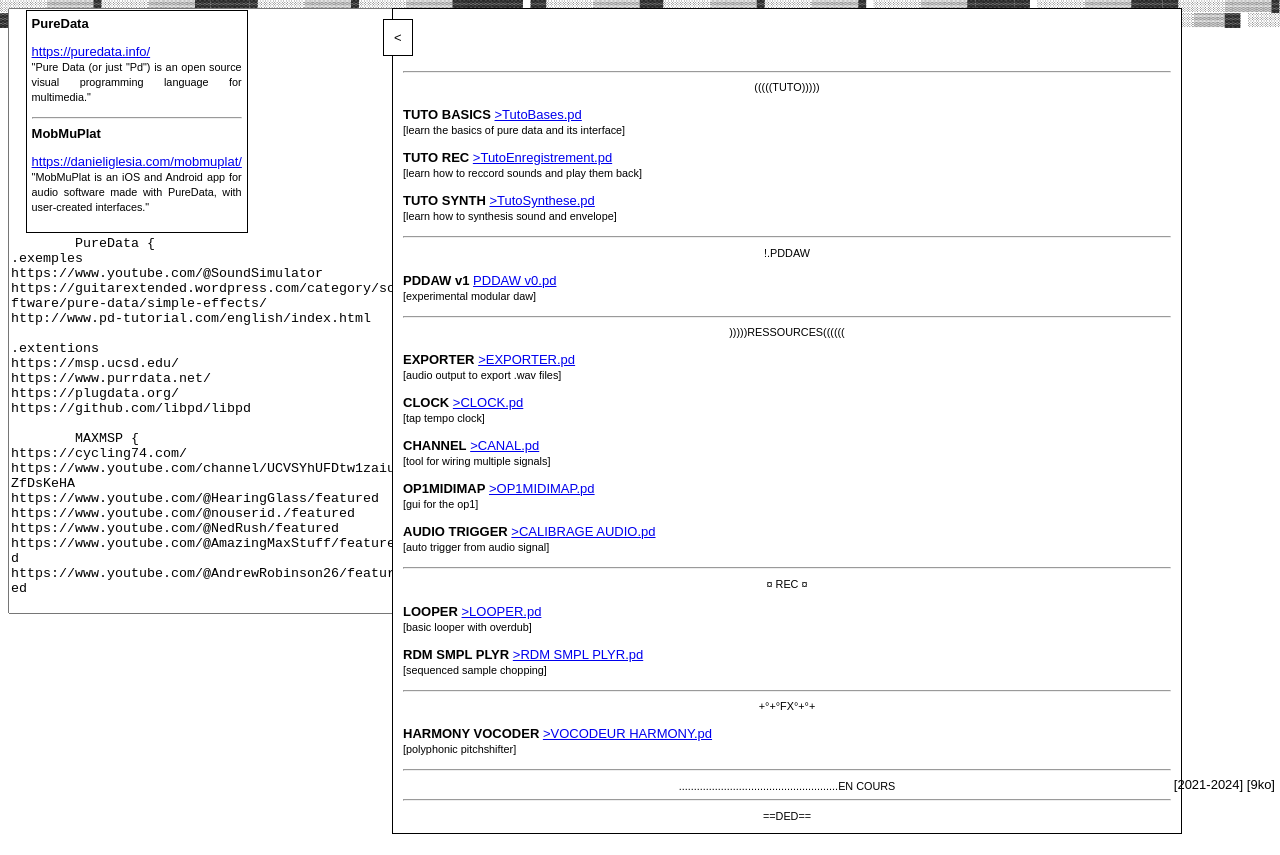
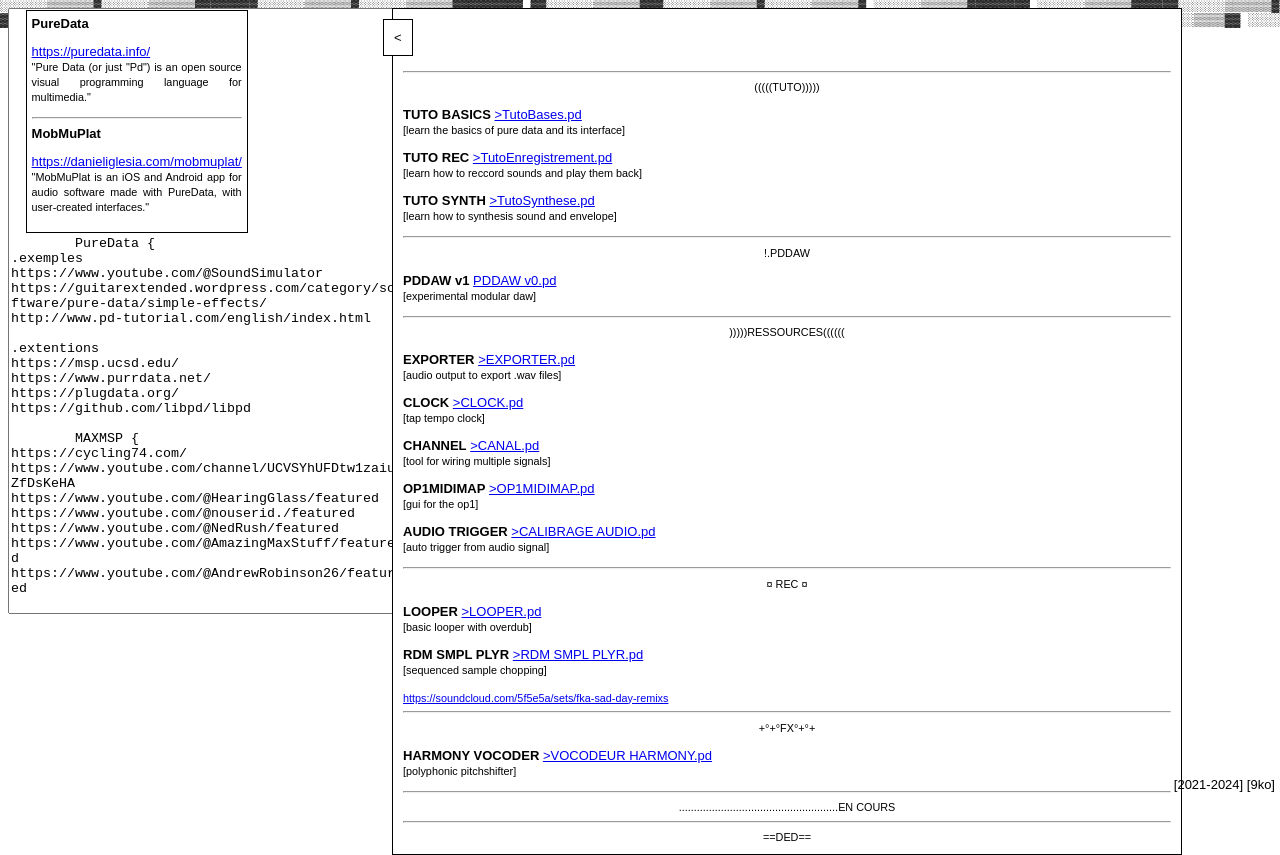
Before and after one commit to 5f5e5a/site, a plain HTML site: page patches.html in a window 1280 px wide. Before the commit the page ends 834 px from the top, so only its background shows below. Drawn offline with Linux system fonts and the light colour scheme.

Commit message:
Update patches.html

```diff
--- a/patches.html
+++ b/patches.html
@@ -223,7 +223,7 @@
 <a href="RDM SMPL PLYR.pd" download>>RDM SMPL PLYR.pd</a> </br>
 <small> [sequenced sample chopping]</small>
 	</p>
-
+	<a href="https://soundcloud.com/5f5e5a/sets/fka-sad-day-remixs" target=blank><small>https://soundcloud.com/5f5e5a/sets/fka-sad-day-remixs</small></a>
 
 
 
```
